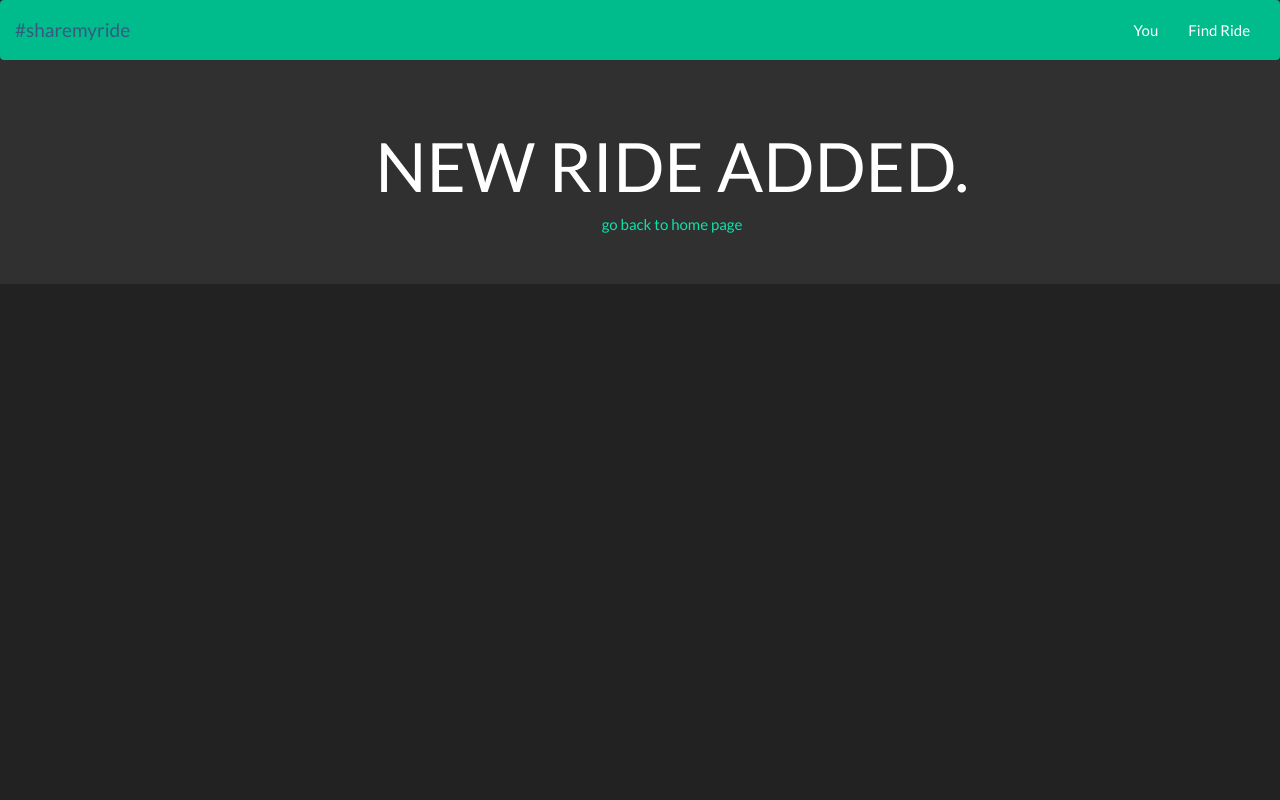
After one commit to gintu/reimagined-train, a PHP site: page /project/journey_added.php in a window 1280 px wide. The commit adds this page. Run offline with PHP 8.4, Linux system fonts and the light colour scheme.

Commit message:
Deleted few unwanted files. Few issues resolved in booking journey.

```diff
--- a/book.php
+++ b/book.php
@@ -95,7 +95,7 @@ echo "</blockquote>";
     echo "0 results";
 }
 
-$sql = "SELECT * FROM users where oauth_uid='103776891363531291681'";//.$row['uid'];
+$sql = "SELECT * FROM users where oauth_uid=".$u;
 $result = $conn->query($sql);
 if ($result) {
     // output data of each row
@@ -115,7 +115,7 @@ echo "</blockquote>";
 } else {
     echo "0 results";
 }
-$sql = "SELECT * FROM vehicle where v_id=".$_SESSION['v_id'];
+$sql = "SELECT * FROM vehicle where v_id =".$v;
 $result = $conn->query($sql);
 if ($result) {
     // output data of each row
--- a/create_vehicle_main.php
+++ b/create_vehicle_main.php
@@ -143,7 +143,7 @@
         <li><a href="main.php" data-vivaldi-spatnav-clickable="1">Find Ride</a></li>
       </ul>
       <ul class="nav navbar-nav navbar-right">
-        <li><a href="index.php" data-vivaldi-spatnav-clickable="1"><?php echo $var;?></a></li>
+        <li><a href=<?php if($var=='Login') echo 'index.php'; else echo 'profile.php';?> data-vivaldi-spatnav-clickable="1"><?php echo $var;?></a></li>
       </ul>
       </div>
     </div>
@@ -170,7 +170,7 @@
                 echo "<p>".$row["v_model"]."</p>";
                 echo "<p>".$row["v_rno"]."</p>";
                 echo "<p>".$row["v_desc"]."</p>";
-                $_SESSION['v_id']=$row["v_id"];
+                $_SESSION['v_id'] = $row['v_id'];
                 echo "<button class= 'btn btn-success' type='submit'>Select</button>";
                 echo "</blockquote>";
             }
@@ -189,8 +189,6 @@
             <input type="text" name="mname" class="form-control" id="mname" placeholder="Model Name" >
           </div>
         </div>
-        <?php echo $_SESSION['uid']; ?>
-
         <div class="form-group">
           <div class="col-lg-10">
             <input type="text" name="rno"  pattern="[A-Z]{2}\s[0-9|\s]{1,2}\s[A-Z|\s]{1,2}\s[0-9]{1,4}" class="form-control" id="rno" placeholder="Registraion Number eg(KL xx x xxxx)" >
--- a/index.php
+++ b/index.php
@@ -84,7 +84,7 @@ $_SESSION['lselect']="login";
     <!-- Bootstrap -->
     <link href="css/bootstrap.min.css" rel="stylesheet">
 		<link href="css/styles.css" rel="stylesheet"  />
-
+    <LINK REL="icon" HREF="favicon.ico">
 
     <!-- HTML5 shim and Respond.js for IE8 support of HTML5 elements and media queries -->
     <!-- WARNING: Respond.js doesn't work if you view the page via file:// -->
--- a/insert_journey.php
+++ b/insert_journey.php
@@ -26,5 +26,5 @@ if ($conn->query($sql) === TRUE) {
 } else {
     echo "Error: " . $sql . "<br>" . $conn->error;
 }
-//header('Location: create_vehicle_main.php');
+header('Location: create_vehicle_main.php');
 ?>
--- /dev/null
+++ b/journey_added.php
@@ -0,0 +1,80 @@
+</html>
+<!DOCTYPE html>
+<html lang="en">
+    <head>
+      <meta charset="utf-8">
+      <meta http-equiv="X-UA-Compatible" content="IE=edge">
+      <meta name="viewport" content="width=device-width, initial-scale=1">
+      <!-- The above 3 meta tags *must* come first in the head; any other head content must come *after* these tags -->
+      <title>Confirmation</title>
+
+      <!-- Bootstrap -->
+      <link href="css/bootstrap.min.css" rel="stylesheet">
+  <link href="css/styles.css" rel="stylesheet"  />
+  <style>
+  #wrapper
+  {
+   text-align:left;
+   margin:0 auto;
+   padding:0px;
+   width:995px;
+  }
+  #output_image
+  {
+   max-width:300px;
+  }
+  </style>
+      <!-- HTML5 shim and Respond.js for IE8 support of HTML5 elements and media queries -->
+      <!-- WARNING: Respond.js doesn't work if you view the page via file:// -->
+      <!--[if lt IE 9]>
+        <script src="https://oss.maxcdn.com/html5shiv/3.7.3/html5shiv.min.js"></script>
+        <script src="https://oss.maxcdn.com/respond/1.4.2/respond.min.js"></script>
+      <![endif]-->
+    </head>
+
+<body>
+  <nav class="navbar navbar-inverse">
+    <div class="container-fluid">
+      <div class="navbar-header">
+        <button type="button" class="navbar-toggle collapsed" data-toggle="collapse" data-target="#bs-example-navbar-collapse-2">
+          <span class="sr-only">Toggle navigation</span>
+          <span class="icon-bar"></span>
+          <span class="icon-bar"></span>
+          <span class="icon-bar"></span>
+        </button>
+        <a class="navbar-brand" >#sharemyride</a>
+      </div>
+
+      <div class="collapse navbar-collapse" id="bs-example-navbar-collapse-2">
+<!--  <ul class="nav navbar-nav">
+<li class="active"><a href="#" data-vivaldi-spatnav-clickable="1">Link <span class="sr-only">(current)</span></a></li>
+<li><a href="#" data-vivaldi-spatnav-clickable="1">Link</a></li>
+
+</ul>
+
+-->
+      <ul class="nav navbar-nav navbar-right">
+        <li><a href="main.php" data-vivaldi-spatnav-clickable="1">Find Ride</a></li>
+      </ul>
+      <ul class="nav navbar-nav navbar-right">
+        <li><a href="profile.php">You</a></li>
+      </ul>
+      </div>
+    </div>
+  </nav>
+
+  <div class="jumbotron">
+    <div id ="headp">
+    <center><h1> NEW RIDE ADDED.</h1></center>
+    <center><a href="profile.php"> go back to home page </a></center>
+    </div>
+  </div>
+  <div class="container ">
+
+</div>
+<!-- jQuery (necessary for Bootstrap's JavaScript plugins) -->
+<script src="https://ajax.googleapis.com/ajax/libs/jquery/1.12.4/jquery.min.js"></script>
+<!-- Include all compiled plugins (below), or include individual files as needed -->
+<script src="js/bootstrap.min.js"></script>
+</body>
+</html>
--- a/select_ride.php
+++ b/select_ride.php
@@ -82,7 +82,7 @@
   // Check connection
   if (!$conn)
       die("Connection failed: " . mysqli_connect_error());
-      $sqli = 'select * from journey where sel=1 and j_start like "%'. $_POST["j_start"].'%"';//'.'"journey.u_id = user.u_id and journey.v_id = vehicle.v_id and j_finish ="'. $_POST["j_end"].'" and j_date="'. $_POST["j_date"].'"';
+      $sqli = 'select * from journey where sel=1 and j_start like "%'. $_POST["j_start"].'%" order by j_fare';//'.'"journey.u_id = user.u_id and journey.v_id = vehicle.v_id and j_finish ="'. $_POST["j_end"].'" and j_date="'. $_POST["j_date"].'"';
       $abc = mysqli_query($conn,$sqli);
       if(!$abc)
       {
@@ -100,12 +100,12 @@
 ';
       while( $row = mysqli_fetch_array($abc) ) {
             $_SESSION['j_id'] = $row['j_id'];
-            $query1= 'select * from users where id='.$row["uid"];
+            $query1= 'select * from users where oauth_uid='.$row["uid"];
             $result1 = mysqli_query($conn,$query1);
             $_SESSION['sj_id'] = $row["j_id"];
             $_SESSION['lselect']="book";
             $row1 = mysqli_fetch_array($result1);
-            echo '<a><tr><td> '. $row1['first_name']. '</td><td> '. $row['j_fare']. '</td><td> '. $row['j_desc']. '<td><button class= "btn btn-success" type="submit">Go</button></td></tr><br/>';
+            echo '<a><tr><td> '. $row1['first_name']. '</td><td> '. $row['j_fare']. '</td><td> '. $row['j_desc']. '</td><td><button class= "btn btn-success" type="submit">Go</button></td></tr><br/>';
          }
       }
 ?>
```
Also changed, not shown: insert_vehicle.php (+14 -2 lines), select_vehicle.php (+6 -5 lines), favicon.ico, uploads/20161227_110447.jpg (deleted), uploads/Guppy-Malayalam-Movie-Posters-Stills-Images-Photos-Tovino-Thomas-_-CinemaDaddy-1.jpg (deleted), uploads/IMAG1821.jpg (deleted), uploads/PHOTOJ.jpg (deleted), uploads/P_20141121_164347.jpg (deleted), uploads/Screenshot from 2017-01-31 20-09-30.png (deleted), uploads/karthik.jpg (deleted), uploads/pikup_choice.png (added), uploads/wallhaven-173882.jpg (deleted).
